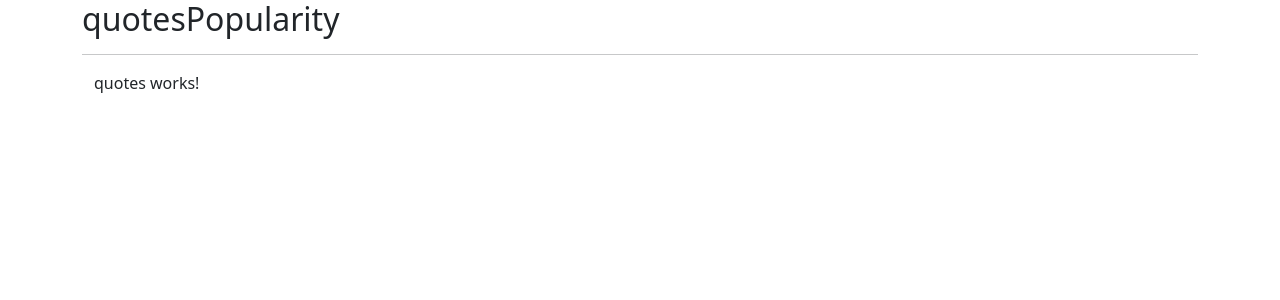
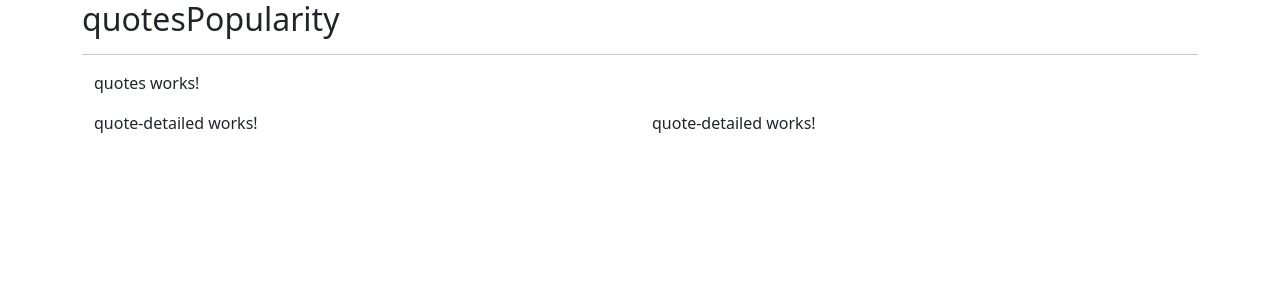
Before and after one commit to wdmuthiora/week1-Angular, an Angular app in the folder quotesPopularity/: page / in a window 1280 px wide. Shown: the top 300 px of the page. Built offline with nearby package versions, Linux system fonts and the light colour scheme.

Commit message:
Nested the quote detail component's selector inside the quotes' template.

```diff
--- a/quotesPopularity/src/app/quotes/quotes.component.html
+++ b/quotesPopularity/src/app/quotes/quotes.component.html
@@ -2,7 +2,11 @@
   <p>quotes works!</p>
 
   <div class="row">
-    <div class="col-md-6"></div>
-    <div class="col-md-6"></div>
+    <div class="col-md-6">
+      <app-quote-detailed></app-quote-detailed>
+    </div>
+    <div class="col-md-6">
+      <app-quote-detailed></app-quote-detailed>
+    </div>
   </div>
 </div>
```
